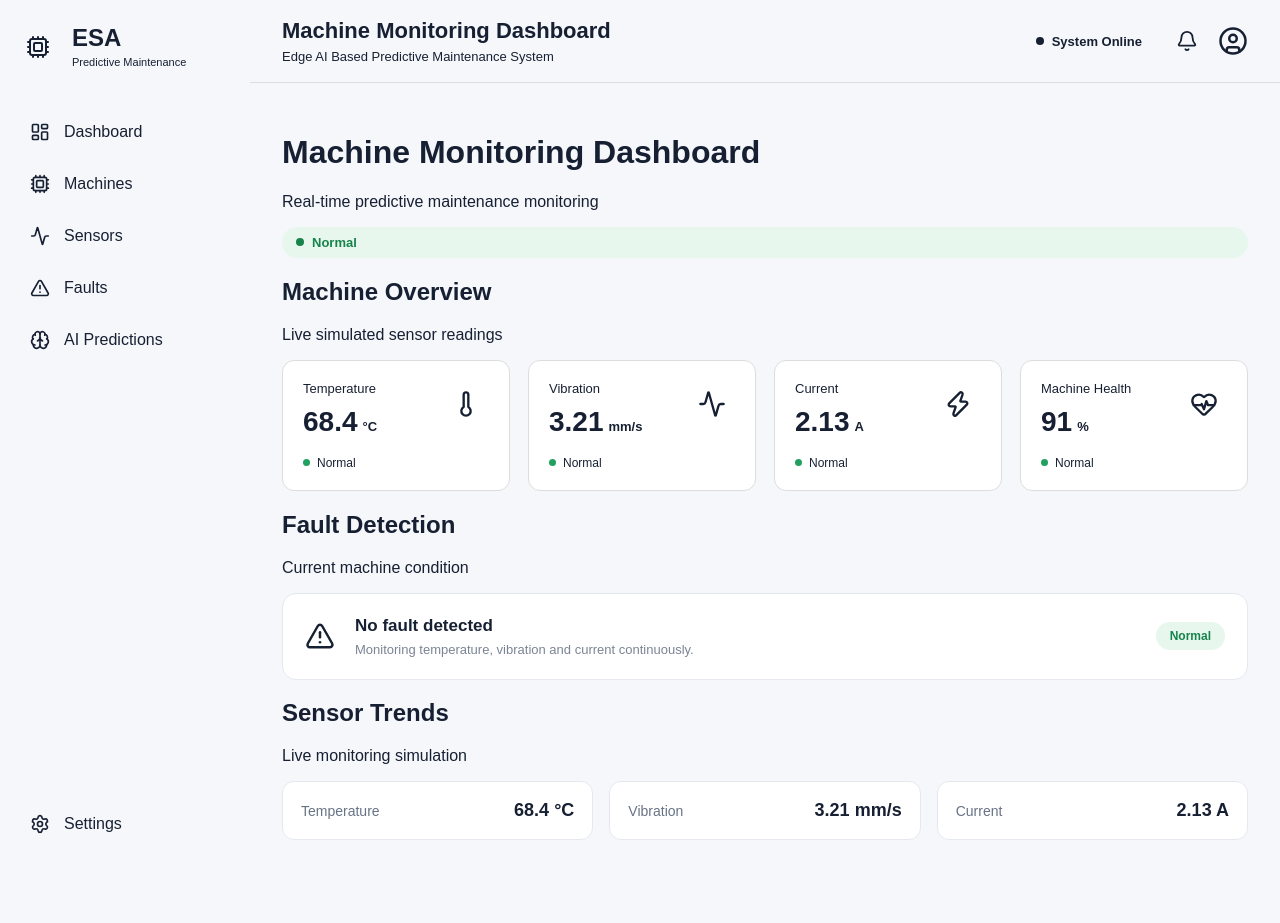
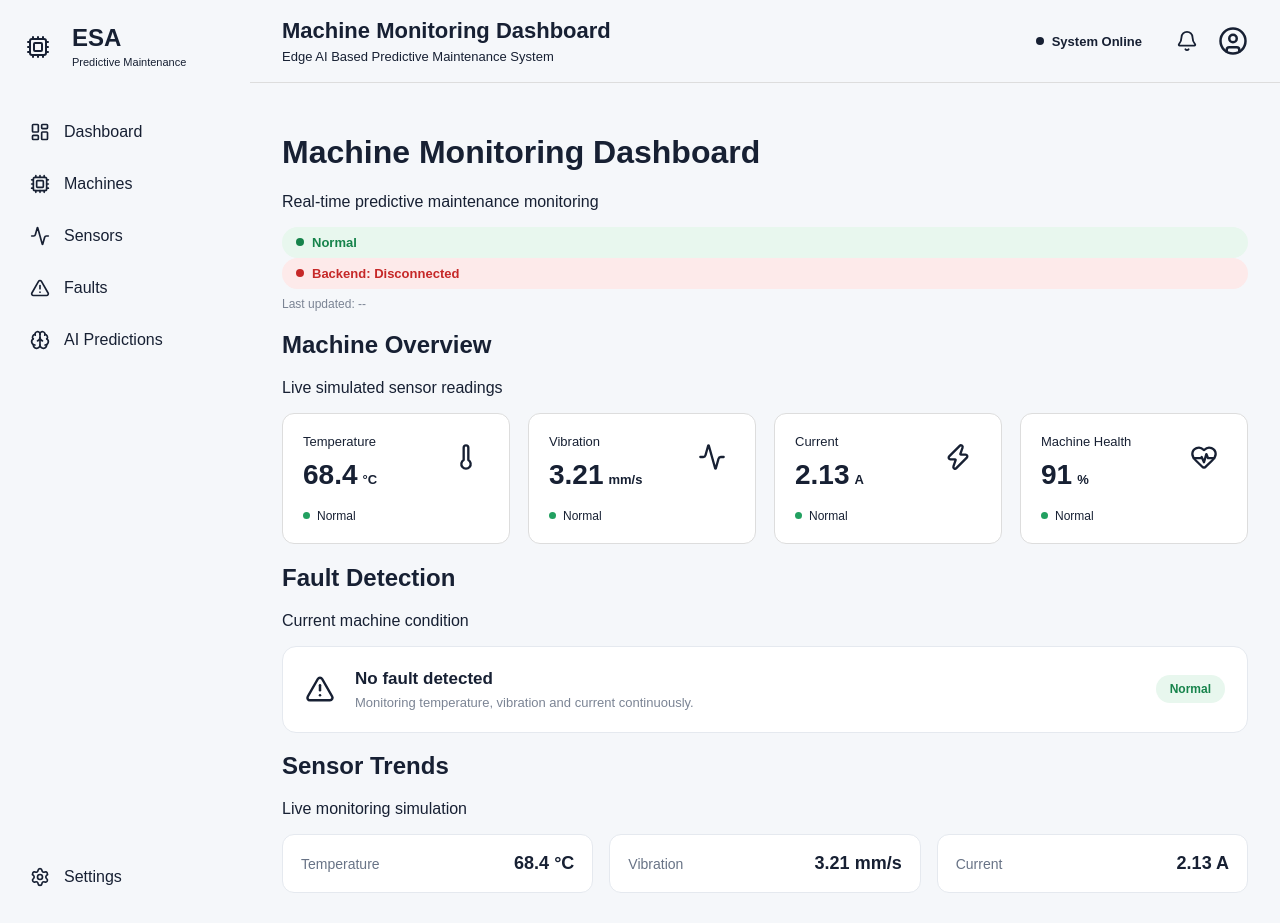
Before and after one commit to Jayasurya267-13/ESA-dashboard, a React app in the folder frontend/: page / in a window 1280 px wide. Before the commit the page ends 870 px from the top, so only its background shows below. Built offline with nearby package versions, Linux system fonts and the light colour scheme; no server answers; the HTML template or start-up script is replaced by a standard one.

Commit message:
Complete Day 5 backend connection monitoring

```diff
--- a/frontend/src/App.css
+++ b/frontend/src/App.css
@@ -392,3 +392,30 @@
 .trend-line strong {
     font-size: 18px;
 }
+/* Day 5 - Backend Connection Status */
+
+.connection-status {
+    display: flex;
+    align-items: center;
+    gap: 8px;
+    padding: 8px 14px;
+    border-radius: 20px;
+    font-size: 13px;
+    font-weight: 600;
+}
+
+.connection-status.connected {
+    background: #e8f7ee;
+    color: #16834b;
+}
+
+.connection-status.disconnected {
+    background: #fdeaea;
+    color: #c62828;
+}
+
+.last-updated {
+    font-size: 12px;
+    color: #7b8494;
+    margin-top: 8px;
+}
--- a/frontend/src/App.jsx
+++ b/frontend/src/App.jsx
@@ -21,6 +21,9 @@ function App() {
     const [current, setCurrent] = useState(2.13);
     const [health, setHealth] = useState(91);
 
+    const [connectionStatus, setConnectionStatus] = useState("Connected");
+    const [lastUpdated, setLastUpdated] = useState("--");
+
     const [machineStatus, setMachineStatus] = useState("Normal");
     const [faultMessage, setFaultMessage] = useState("No fault detected");
 
@@ -34,7 +37,17 @@ function App() {
                 "http://127.0.0.1:8000/api/sensor-data"
             );
 
+            if (!response.ok) {
+                throw new Error("Backend request failed");
+            }
+
             const data = await response.json();
+
+            setConnectionStatus("Connected");
+
+            setLastUpdated(
+                new Date(data.timestamp).toLocaleTimeString()
+            );
 
             setTemperature(data.temperature);
             setVibration(data.vibration);
@@ -50,6 +63,8 @@ function App() {
                 "Unable to connect to backend:",
                 error
             );
+
+            setConnectionStatus("Disconnected");
 
         }
     };
@@ -87,6 +102,13 @@ function App() {
                         <div className={`system-status ${machineStatus.toLowerCase()}`}>
                             <span className="status-dot"></span>
                             {machineStatus}
+                        </div>
+                        <div className={`connection-status ${connectionStatus.toLowerCase()}`}>
+                            <span className="status-dot"></span>
+                            Backend: {connectionStatus}
+                        </div>
+                        <div className="last-updated">
+                            Last updated: {lastUpdated}
                         </div>
                     </div>
 
```
